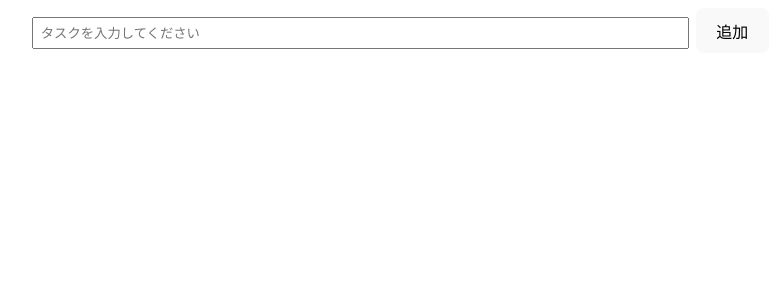
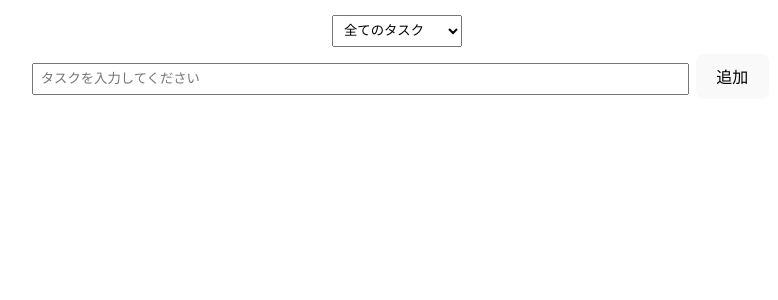
Before and after one commit to Takahiro920615/to_do_listB, a React (Vite) app in the folder vite-project/: page /todos in a window 1280 px wide. Shown: the top 300 px of the page, without its empty margins (243-1021 px from the left). Built offline with nearby package versions, Linux system fonts and the light colour scheme.

Commit message:
React特化4終了

```diff
--- a/vite-project/src/components/todos/index.tsx
+++ b/vite-project/src/components/todos/index.tsx
@@ -7,10 +7,13 @@ type Todo = {
   delete_flg: boolean;
 };
 
+type Filter = 'all'|'completed'|'unchecked'|'delete';
+
 const Todos: React.FC = () => {
   const [todos, setTodos] = useState<Todo[]>([]);
   const [text, setText] = useState('');
   const [nextId, setNextId] = useState(1);
+  const [filter, setFilter] = useState<Filter>('all')
 
   const handleSubmit = () => {
     // 空ののタスクが追加されることを防ぎます
@@ -75,9 +78,51 @@ const Todos: React.FC = () => {
     });
   };
 
+  const handleFilterChange = (filter: Filter) => {
+    setFilter(filter);
+  };
+
+  const getFilteredTodos = () => {
+    switch (filter) {
+      case 'completed':
+      // 完了済み **かつ** 削除されていないタスクを返す
+        return todos.filter((todo) => todo.completed_flg && !todo.delete_flg);
+      case 'unchecked':
+      // 未完了 **かつ** 削除されていないタスクを返す
+        return todos.filter((todo) => !todo.completed_flg && !todo.delete_flg);
+      case 'delete':
+      // 削除されたタスクを返す
+        return todos.filter((todo) => todo.delete_flg);
+      default:
+      // 削除されていないすべてのタスクを返す
+        return todos.filter((todo) => !todo.delete_flg);
+    }
+  }
+
+  const isFormDisabled = filter === 'completed' || filter === 'delete';
+
+  const handleEmpty = () => {
+    // !todos.delete_flgはfalse
+    setTodos((todos) => todos.filter((todo) => !todo.delete_flg));
+  };
+
 
   return (
-    <div>
+    <div className = "todo-container">
+      <select defaultValue="all" onChange={(e) => handleFilterChange(e.target.value as Filter)}
+        >
+        <option value = "all">全てのタスク</option>
+        <option value="completed">完了したタスク</option>
+        <option value ="unchecked">現在のタスク</option>
+        <option value = "delete">ゴミ箱</option>
+      </select>
+
+      {filter === 'delete' ? (
+        <button onClick= {handleEmpty}>
+          ゴミ箱を空にする
+        </button>
+        ) : (
+          filter !== 'completed' && (
             <form
         onSubmit={(e) => {
           e.preventDefault();
@@ -87,14 +132,16 @@ const Todos: React.FC = () => {
         <input
           type="text"
           value={text}
+          disabled={isFormDisabled}
           onChange={(e) => setText(e.target.value)}
           placeholder="タスクを入力してください"
         />
         <button className="insert-btn" type="submit">追加</button>
       </form>
+          )
+      )}
       <ul>
-        {todos.map((todo) => {
-          return (
+        {getFilteredTodos().map((todo) => (
             <li key={todo.id}>
               <input
                 type="checkbox"
@@ -104,18 +151,15 @@ const Todos: React.FC = () => {
               <input
                 type="text"
                 value={todo.title}
-              disabled={todo.completed_flg}
                 onChange={(e) => handleEdit(todo.id, e.target.value)}
               />
               <button onClick={() => handleRemove(todo.id, !todo.delete_flg)}>
                 {todo.delete_flg? '復元' : '削除'}
               </button>
             </li>
-          );
-        })}
+        ))}
       </ul>
     </div>
-  );
-};
+  )};
 
 export default Todos;
```
Lines whose indentation alone changed are shown as unchanged.
